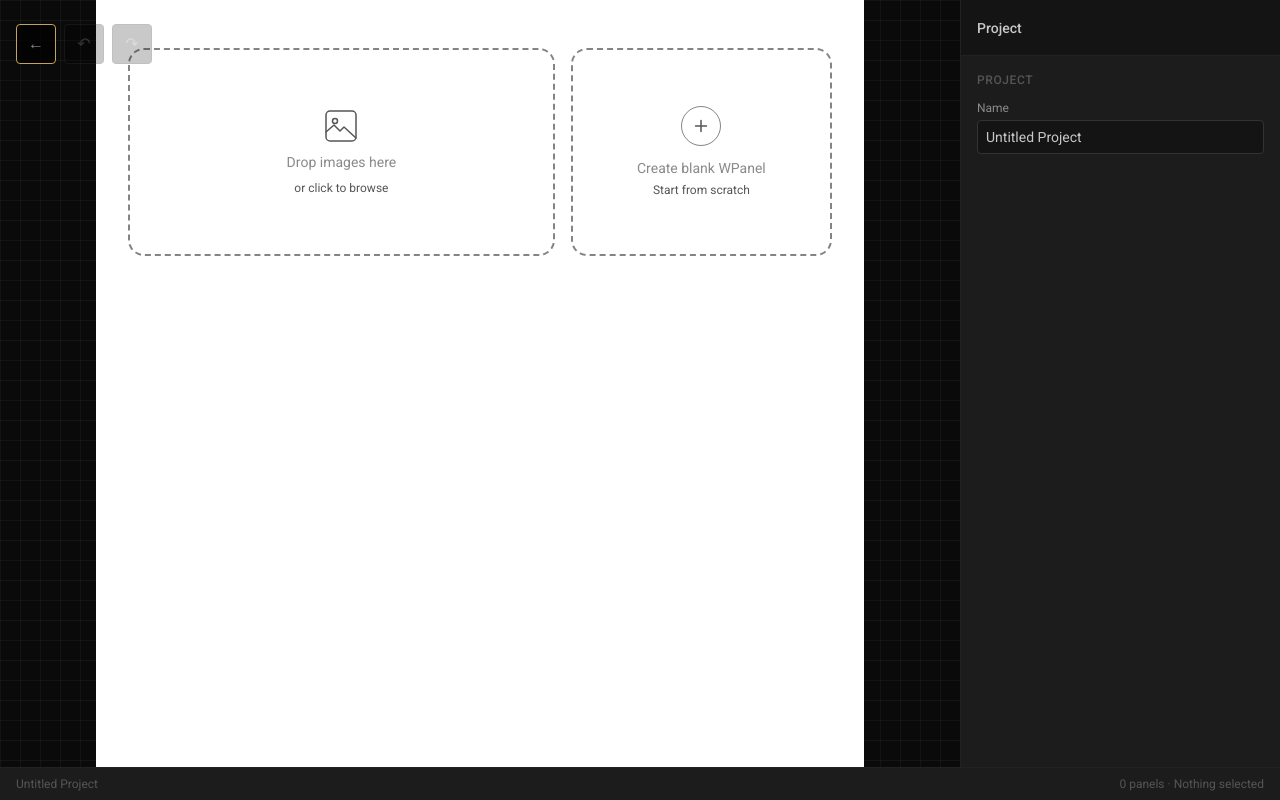
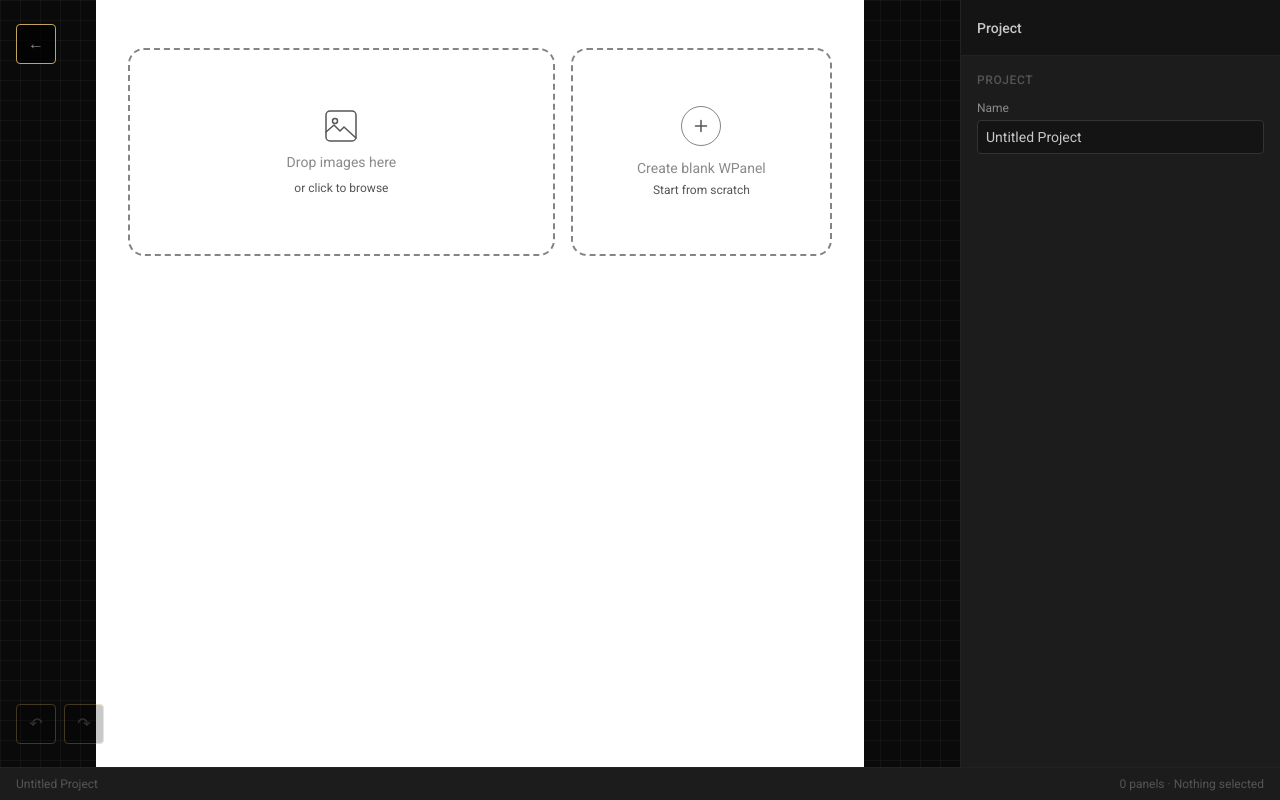
Before and after one commit to onth0s/takegumi, a Next.js app: page /workspace in a window 1280 px wide. Built offline with nearby package versions, Linux system fonts and the light colour scheme.

Commit message:
quicksave

```diff
--- a/src/components/layout/Editor/FloatingHeader.tsx
+++ b/src/components/layout/Editor/FloatingHeader.tsx
@@ -20,7 +20,7 @@ function HeaderButton({
       title={label}
       disabled={disabled}
       onClick={onClick}
-      className="flex w-10 h-10 justify-center items-center text-text-secondary rounded-sm border border-border-default bg-black/70 hover:border-accent/50 hover:text-accent transition-colors duration-150 disabled:opacity-30 disabled:cursor-not-allowed disabled:hover:border-border-default disabled:hover:text-text-secondary"
+      className="flex w-10 h-10 justify-center items-center text-text-secondary rounded-sm border border-accent bg-black/70 hover:border-accent/50 hover:text-accent transition-colors duration-150 disabled:opacity-30 disabled:cursor-not-allowed disabled:hover:border-accent disabled:hover:text-text-secondary"
     >
       {label === "Undo" ? "↶" : label === "Redo" ? "↷" : label}
     </button>
@@ -39,6 +39,7 @@ export default function FloatingHeader() {
   }, [router]);
 
   return (
+    <>
       <div className="absolute top-6 left-4 z-10 select-none flex items-center gap-2">
         <div
           className="bg-black/70 flex w-10 h-10 justify-center items-center text-text-secondary rounded-sm border border-accent cursor-pointer hover:text-accent transition-colors duration-150"
@@ -46,8 +47,11 @@ export default function FloatingHeader() {
         >
           <span aria-hidden="true">←</span>
         </div>
+      </div>
+      <div className="absolute bottom-14 left-4 z-10 select-none flex items-center gap-2">
         <HeaderButton label="Undo" disabled={!canUndo} onClick={undo} />
         <HeaderButton label="Redo" disabled={!canRedo} onClick={redo} />
       </div>
+    </>
   );
 }
```
Lines whose indentation alone changed are shown as unchanged.
